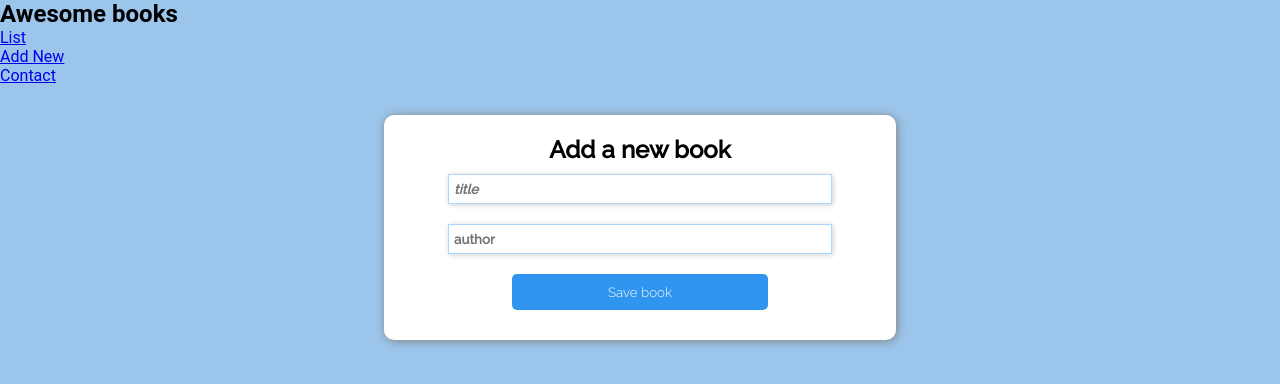
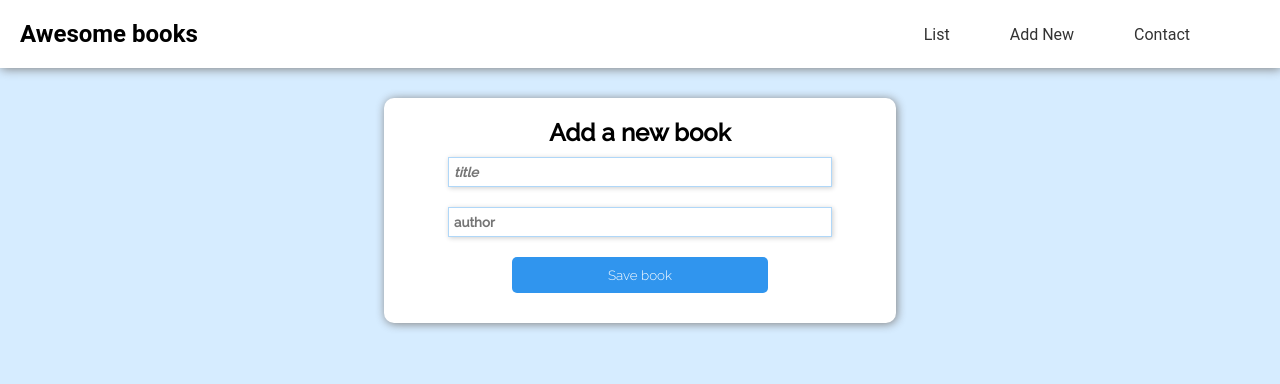
Before and after one commit to Amedzro-Elikplim/Awesome-books, a website with bundled scripts: page index.html in a window 1280 px wide. Built offline with nearby package versions, Linux system fonts and the light colour scheme; a web font is replaced by a local one.

Commit message:
Add style for list and contact pages

```diff
--- a/styles.css
+++ b/styles.css
@@ -6,7 +6,41 @@
 }
 
 body {
-  background-color: rgb(155, 197, 235);
+  background-color: rgb(214, 236, 255);
+}
+
+.navbar {
+  display: flex;
+  justify-content: space-between;
+  align-items: center;
+  background-color: white;
+  padding: 20px;
+  box-shadow: 1px 1px 10px gray;
+}
+
+.nav-list {
+  display: flex;
+  justify-content: space-around;
+  align-items: center;
+  list-style-type: none;
+  gap: 60px;
+  margin-right: 70px;
+  font-family: Raleway, sans-serif;
+  font-size: 1rem;
+  font-weight: 400;
+}
+
+.nav-links {
+  cursor: pointer;
+}
+
+.nav-links:hover {
+   color: rgb(95, 180, 253);
+}
+
+.link {
+  text-decoration: none;
+  color: rgb(51, 51, 51);
 }
 
 .list {
```
